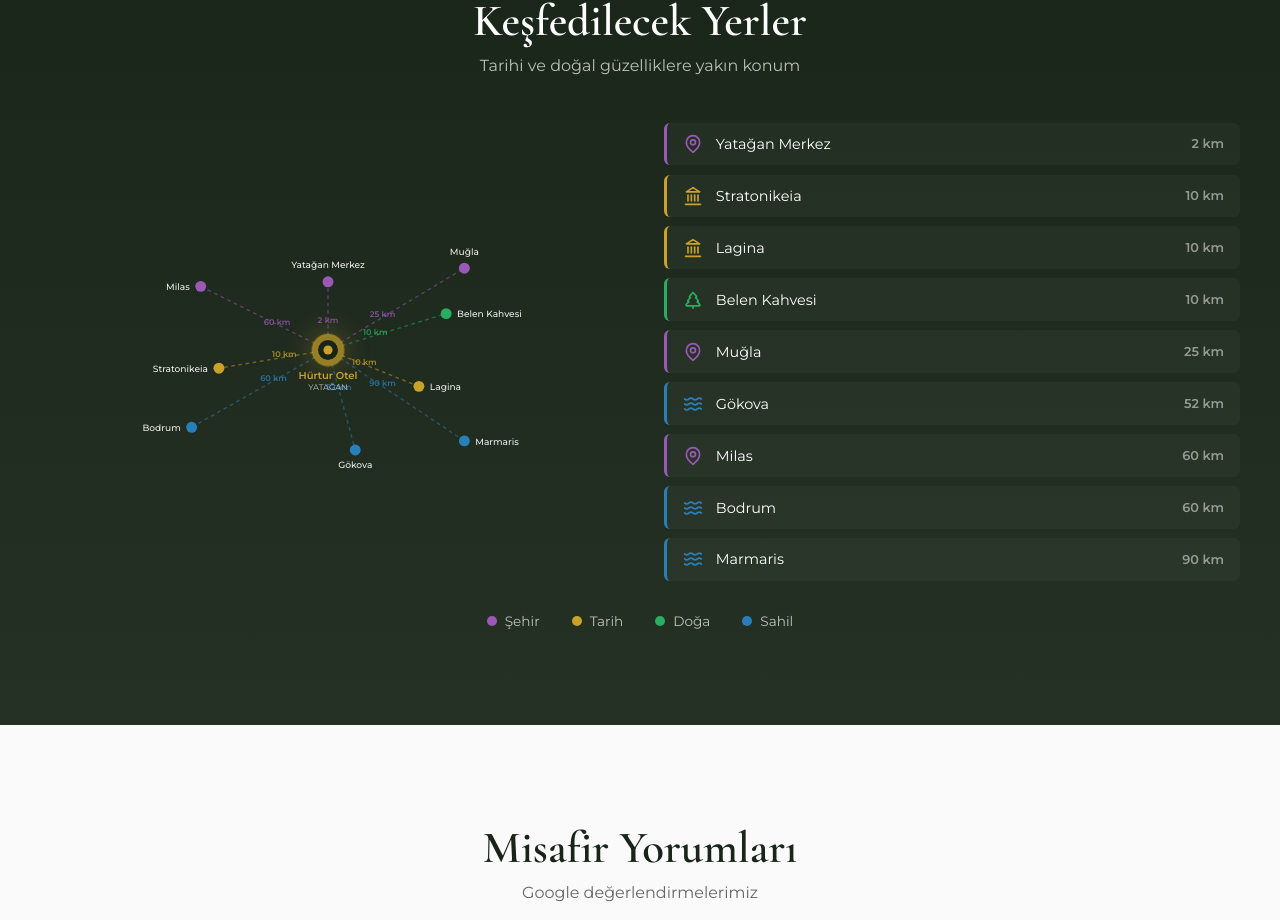
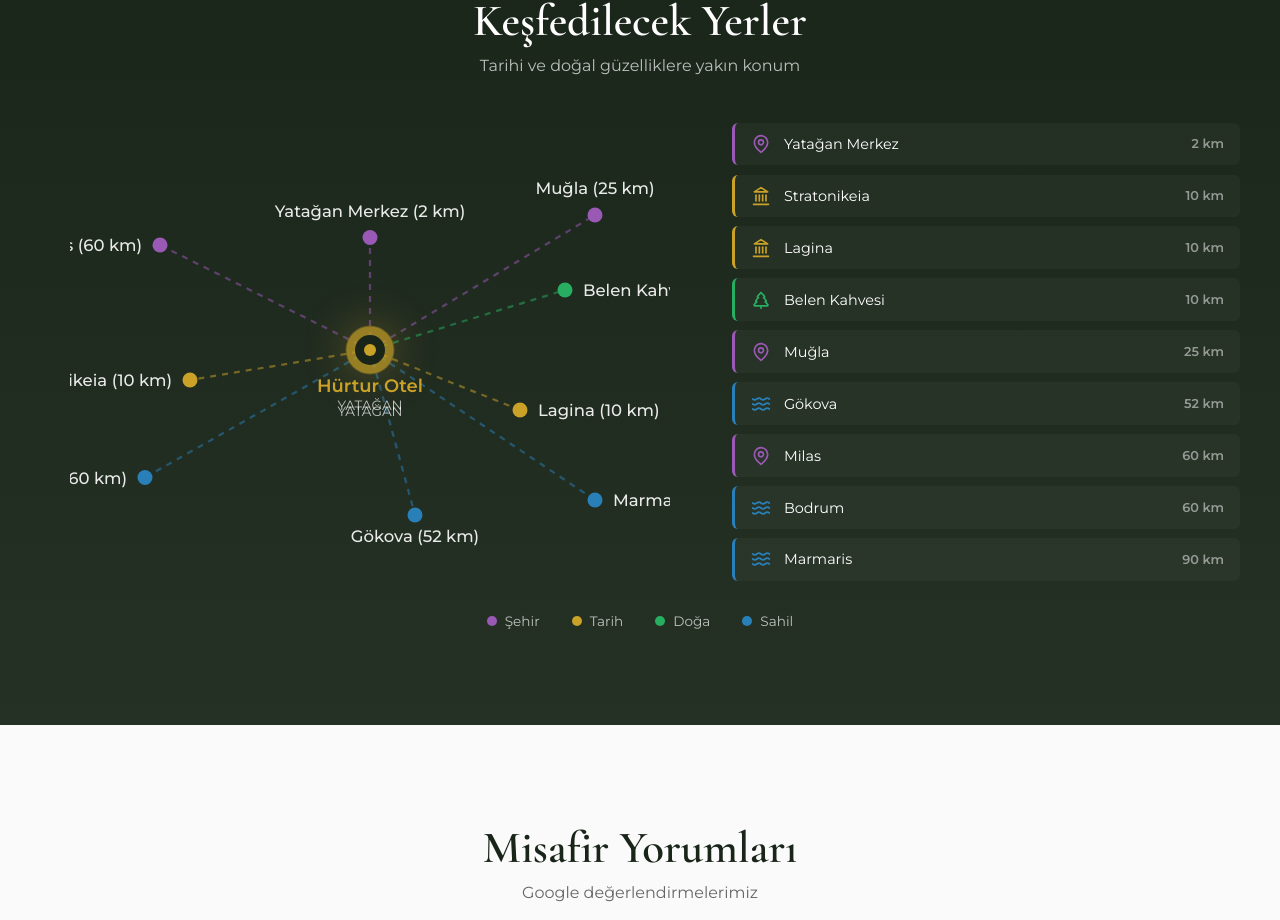
Before and after one commit to g360ai/hurtur-otel, a React (Create React App) app: page / in a window 1280 px wide. Shown: the part 3310-4230 px from the top of the page. Built offline with nearby package versions, Linux system fonts and the light colour scheme.

Commit message:
Update App.js

```diff
--- a/src/App.js
+++ b/src/App.js
@@ -470,24 +470,20 @@ export default function HurturOtel() {
 
           <div className="location-container">
             <div className="map-visual-new">
-              <svg viewBox="-220 -160 440 320" className="map-svg">
-                {/* Connection lines with arrows */}
+              <svg viewBox="-200 -140 400 280" className="map-svg">
+                {/* Connection lines */}
                 {t.location.places.map((place, index) => {
                   // Label pozisyonlarını hesapla
                   const getLabelOffset = () => {
                     switch(place.labelPos) {
-                      case 'top': return { x: 0, y: -15, anchor: 'middle' };
-                      case 'bottom': return { x: 0, y: 20, anchor: 'middle' };
+                      case 'top': return { x: 0, y: -14, anchor: 'middle' };
+                      case 'bottom': return { x: 0, y: 18, anchor: 'middle' };
                       case 'left': return { x: -12, y: 4, anchor: 'end' };
                       case 'right': return { x: 12, y: 4, anchor: 'start' };
-                      default: return { x: 0, y: -15, anchor: 'middle' };
+                      default: return { x: 0, y: -14, anchor: 'middle' };
                     }
                   };
                   const labelOffset = getLabelOffset();
-
-                  // Mesafe yazısı pozisyonunu çizginin 1/3'üne koy (merkeze daha yakın)
-                  const distX = place.x * 0.4;
-                  const distY = place.y * 0.4;
 
                   return (
                   <g key={index}>
@@ -504,7 +500,7 @@ export default function HurturOtel() {
                     <circle
                       cx={place.x}
                       cy={place.y}
-                      r="6"
+                      r="5"
                       fill={getTypeColor(place.type)}
                       className={`map-point ${activePlace === index ? 'active' : ''}`}
                       onMouseEnter={() => setActivePlace(index)}
@@ -516,32 +512,24 @@ export default function HurturOtel() {
                       textAnchor={labelOffset.anchor}
                       className={`map-label ${activePlace === index ? 'active' : ''}`}
                       fill="#fff"
-                      fontSize="10"
+                      fontSize="11"
                       fontWeight="500"
                     >
-                      {place.name}
-                    </text>
-                    <text
-                      x={distX}
-                      y={distY}
-                      textAnchor="middle"
-                      className="map-distance"
-                      fill={getTypeColor(place.type)}
-                      fontSize="9"
-                      fontWeight="600"
-                    >
-                      {place.distance} km
+                      {place.name} ({place.distance} km)
                     </text>
                   </g>
                   );
                 })}
 
                 {/* Hotel center marker */}
-                <circle cx="0" cy="0" r="18" fill="#c9a227" className="hotel-dot" />
-                <circle cx="0" cy="0" r="11" fill="#1a251a" />
-                <circle cx="0" cy="0" r="5" fill="#c9a227" />
-                <text x="0" y="32" textAnchor="middle" fill="#c9a227" fontSize="11" fontWeight="bold">
+                <circle cx="0" cy="0" r="16" fill="#c9a227" className="hotel-dot" />
+                <circle cx="0" cy="0" r="10" fill="#1a251a" />
+                <circle cx="0" cy="0" r="4" fill="#c9a227" />
+                <text x="0" y="28" textAnchor="middle" fill="#c9a227" fontSize="12" fontWeight="bold">
                   Hürtur Otel
+                </text>
+                <text x="0" y="40" textAnchor="middle" fill="rgba(255,255,255,0.7)" fontSize="9">
+                  YATAĞAN
                 </text>
                 <text x="0" y="44" textAnchor="middle" fill="rgba(255,255,255,0.7)" fontSize="9">
                   YATAĞAN
@@ -1438,8 +1426,8 @@ export default function HurturOtel() {
 
         .location-container {
           display: grid;
-          grid-template-columns: 1fr 1fr;
-          gap: 3rem;
+          grid-template-columns: 1.3fr 1fr;
+          gap: 2rem;
           align-items: center;
           margin-bottom: 2rem;
         }
@@ -1452,14 +1440,14 @@ export default function HurturOtel() {
 
         .map-visual-new {
           width: 100%;
-          max-width: 400px;
+          max-width: 600px;
           margin: 0 auto;
         }
 
         .map-svg {
           width: 100%;
           height: auto;
-          min-height: 300px;
+          min-height: 380px;
         }
 
         .map-line {
@@ -1469,7 +1457,7 @@ export default function HurturOtel() {
 
         .map-line.active {
           opacity: 1;
-          stroke-width: 3;
+          stroke-width: 2.5;
         }
 
         .map-point {
@@ -1478,7 +1466,7 @@ export default function HurturOtel() {
         }
 
         .map-point.active {
-          r: 10;
+          r: 8;
           filter: drop-shadow(0 0 8px currentColor);
         }
 
@@ -1492,13 +1480,8 @@ export default function HurturOtel() {
 
         .map-label.active {
           opacity: 1;
-          font-size: 13px;
-          font-weight: 700;
-        }
-
-        .map-distance {
-          font-family: 'Montserrat', sans-serif;
-          opacity: 0.8;
+          font-size: 12px;
+          font-weight: 600;
         }
 
         .hotel-dot {
```
